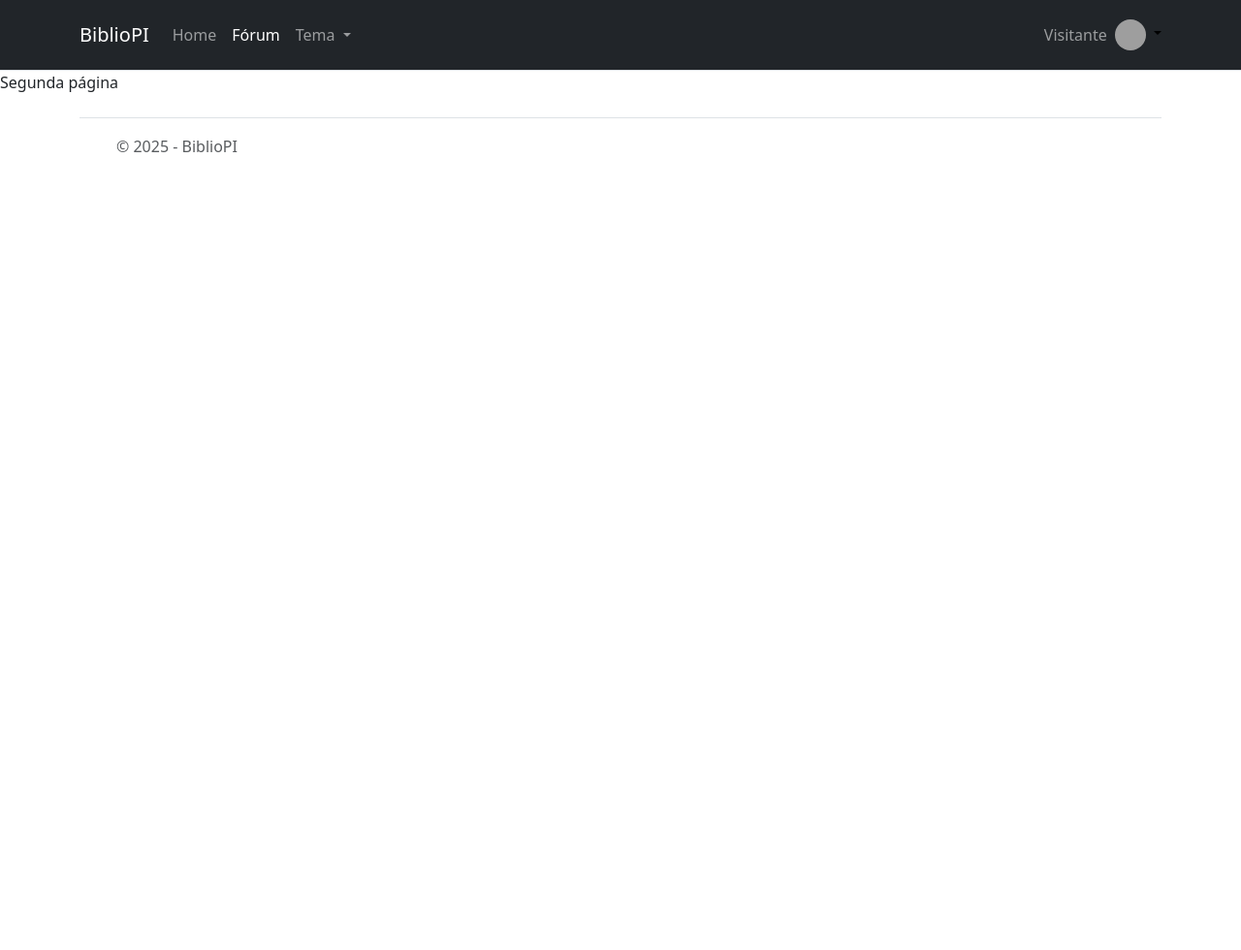
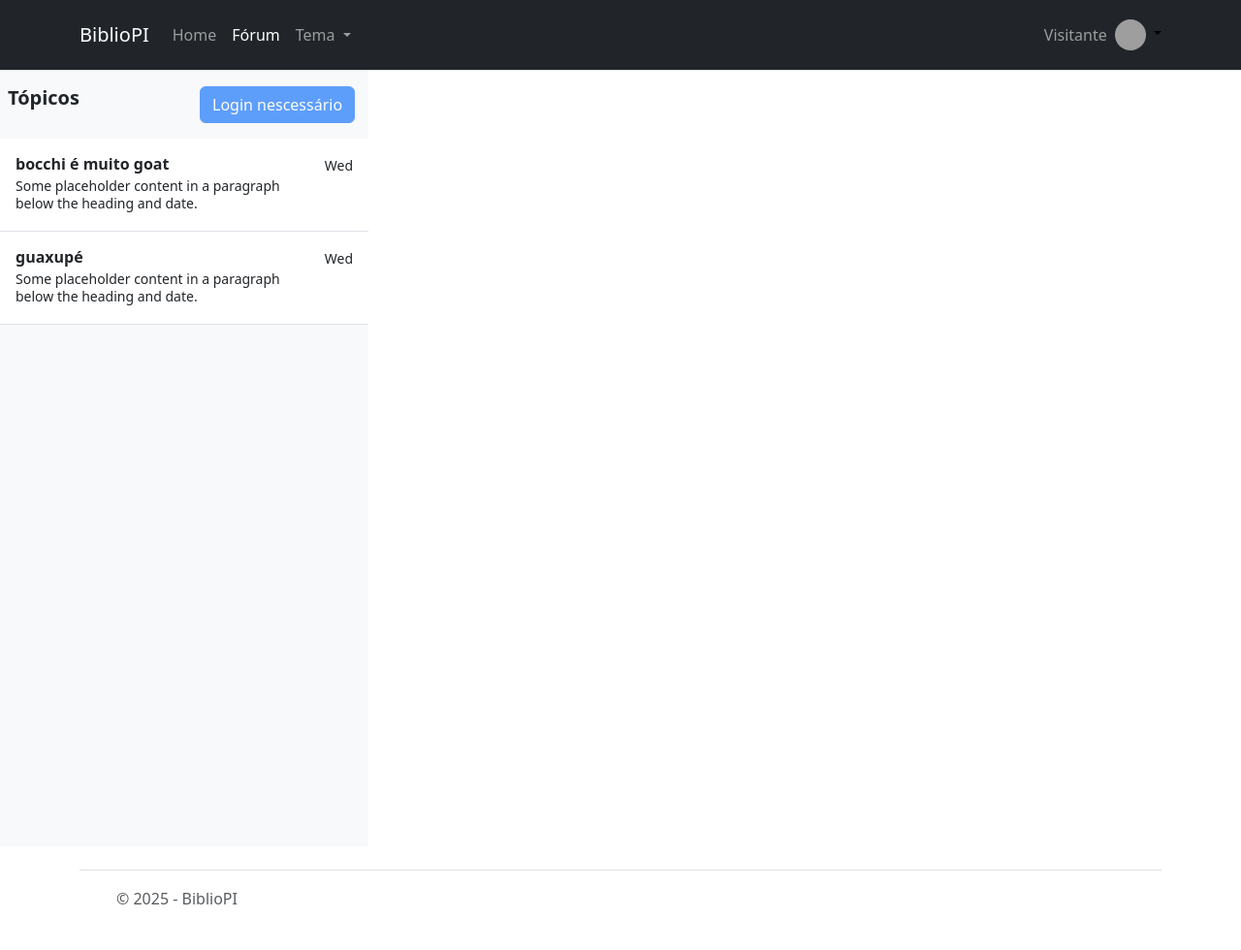
Before and after one commit to Smoothoperatooor/BiblioPI---INFO-G, a Django app: page /forum/ in a window 1280 px wide. Shown: the whole page at 97% size. Before the commit the page ends 800 px from the top, so only its background shows below. Run offline with Django 5.2, Linux system fonts and the light colour scheme; data comes from the database, SQL or seed files in the repository; some libraries are stand-ins or nearby versions; grey boxes are pictures that could not be loaded.

Commit message:
Add files via upload

```diff
--- a/app/admin.py
+++ b/app/admin.py
@@ -3,3 +3,5 @@ from django.contrib.auth.models import Group
 from .models import *
 
 admin.site.register(Arquivo)
+admin.site.register(Topico)
+admin.site.register(Mensagem)
--- a/app/models.py
+++ b/app/models.py
@@ -1,5 +1,6 @@
 from django.db import models
-from django.contrib.auth.models import AbstractUser
+from django.contrib.auth.models import User
+
 
 class Arquivo(models.Model):
     CATEGORIAS = (
@@ -21,3 +22,26 @@ class Arquivo(models.Model):
     class Meta:
         verbose_name = "Arquivo"
         verbose_name_plural = "Arquivos"
+
+class Topico(models.Model):
+    nome = models.CharField(max_length=200, verbose_name="Nome do post")
+
+    def __str__(self):
+        return self.nome
+
+    class Meta:
+        verbose_name = "Topico"
+        verbose_name_plural = "Topicos"
+
+class Mensagem(models.Model):
+    topico = models.ForeignKey(Topico, on_delete=models.CASCADE, related_name="mensagens")
+    usuario = models.ForeignKey(User, on_delete=models.CASCADE)
+    texto = models.TextField()
+    criado_em = models.DateTimeField(auto_now_add=True)
+
+    def __str__(self):
+        return f"{self.usuario} - {self.texto[:20]}"
+
+    class Meta:
+        verbose_name = "Mensagem"
+        verbose_name_plural = "Mensagens"
--- a/app/templates/base.html
+++ b/app/templates/base.html
@@ -24,11 +24,11 @@
 
         menuItems.forEach(link => {
             if (link.getAttribute('href') === currentLocation) {
-            link.classList.add('active');
+                link.classList.add('active');
             }
         });
+    </script>
 
-    </script>
     <script>
         // Funções para armazenar e recuperar tema
             const getStoredTheme = () => localStorage.getItem('theme');
--- a/app/templates/forum.html
+++ b/app/templates/forum.html
@@ -1,7 +1,18 @@
 {% extends "base.html" %}
 
 {% block content %}
+<div class="container-fluid">
+    <div class="row h-100">
 
-Segunda página
+        <!-- Sidebar -->
+        <div class="col-3 h-100 p-0 border-end">
+            {% include "partials/sidebar.html" %}
+        </div>
+        <!-- Chat dinâmico -->
+        <div class="col-9 h-100 p-0">
+            {% block chat %}{% endblock %}
+        </div>
 
+    </div>
+</div>
 {% endblock %}
--- /dev/null
+++ b/app/templates/partials/sidebar.html
@@ -0,0 +1,28 @@
+<div class="d-flex flex-column align-items-stretch flex-shrink-0 bg-body-tertiary"
+    style="width: 380px; height: 100vh; overflow-y: auto; overflow-x: hidden;">
+    <div class="row g-3">
+        <h2 class=" col-md-6 p-3 fs-5 fw-semibold">Tópicos</h2>
+        <div class="col-md-6 p-3">
+            {% if user.is_authenticated %}
+            <button type="button" class="btn btn-primary">Adicionar Tópico</button>
+            {% else %}
+            <button type="button" class="btn btn-primary" disabled>Login nescessário</button>
+            {% endif %}
+        </div>
+    </div>
+    <div class="list-group list-group-flush border-bottom scrollarea">
+        {% for topico in topicos %}
+        <a href="{% url 'chat_topico' topico.id %}" class="list-group-item list-group-item-action py-3 lh-sm">
+            <div class="d-flex w-100 align-items-center justify-content-between">
+                <strong class="mb-1">{{ topico.nome }}</strong>
+                <small>Wed</small>
+            </div>
+            <div class="col-10 mb-1 small">
+                Some placeholder content in a paragraph below the heading and date.
+            </div>
+        </a>
+        {% endfor %}
+    </div>
+</div>
+<script src="../assets/dist/js/bootstrap.bundle.min.js" class="astro-vvvwv3sm"></script>
+<script src="sidebars.js" class="astro-vvvwv3sm"></script>
--- a/app/views.py
+++ b/app/views.py
@@ -1,4 +1,4 @@
-from django.shortcuts import render,redirect,get_object_or_404
+from django.shortcuts import render, redirect, get_object_or_404
 from .models import *
 from django.views import View
 from django.contrib import messages
@@ -6,6 +6,7 @@ from django.contrib.auth import authenticate
 from django.contrib.auth.forms import UserCreationForm, AuthenticationForm
 from django.contrib.auth import login, logout
 from django.db.models import Q
+
 
 class IndexView(View):
     def get(self, request, *args, **kwargs):
@@ -34,11 +35,39 @@ class IndexView(View):
         }
         return render(request, 'index.html', context)
 
+
 class ForumView(View):
     def get(self, request, *args, **kwargs):
-        return render(request, 'forum.html')
-    def post(self, request):
-        pass
+        topicos = Topico.objects.all()
+        return render(request, 'forum.html', {
+            'topicos': topicos,
+            'chat_ativo': False  # importante
+        })
+
+
+def ChatView(request, topico_id):
+    topico = get_object_or_404(Topico, id=topico_id)
+    mensagens = topico.mensagens.all().order_by("criado_em")
+
+    # Se enviar mensagem
+    if request.method == "POST":
+        texto = request.POST.get("texto")
+        if texto and request.user.is_authenticated:
+            Mensagem.objects.create(
+                topico=topico,
+                usuario=request.user,
+                texto=texto
+            )
+        return redirect("chat_topico", topico_id=topico_id)  # corrigido
+
+    # Renderiza o chat dentro do layout do fórum
+    return render(request, "forum.html", {
+        "topico": topico,
+        "mensagens": mensagens,
+        "chat_ativo": True,               # ativa o container do chat
+        "topicos": Topico.objects.all(),  # mantém a sidebar funcionando
+    })
+
 
 def CadastroView(request):
     if request.method == "POST":
@@ -49,6 +78,7 @@ def CadastroView(request):
     else:
         form = UserCreationForm()
     return render(request, "cadastro.html", { "form": form })
+
 
 def LoginView(request):
     if request.method == "POST":
@@ -67,6 +97,7 @@ def LoginView(request):
 
     return render(request, "login.html", { "form": form })
 
+
 def logout_view(request):
     if request.method == "POST":
         logout(request)
--- a/config/urls.py
+++ b/config/urls.py
@@ -10,5 +10,6 @@ urlpatterns = [
     path('login/', views.LoginView, name='login'),
     path('cadastro/', views.CadastroView, name='cadastro'),
     path('logout/', views.logout_view, name='logout'),
-    path('forum/', ForumView.as_view(), name='forum'),
+     path("forum/", ForumView.as_view(), name="forum"),
+    path("forum/<int:topico_id>/", ChatView, name="chat_topico"),
 ]
```
Also changed, not shown: app/templates/chat.html (added, +32 -0 lines), app/migrations/0001_initial.py, db.sqlite3.
